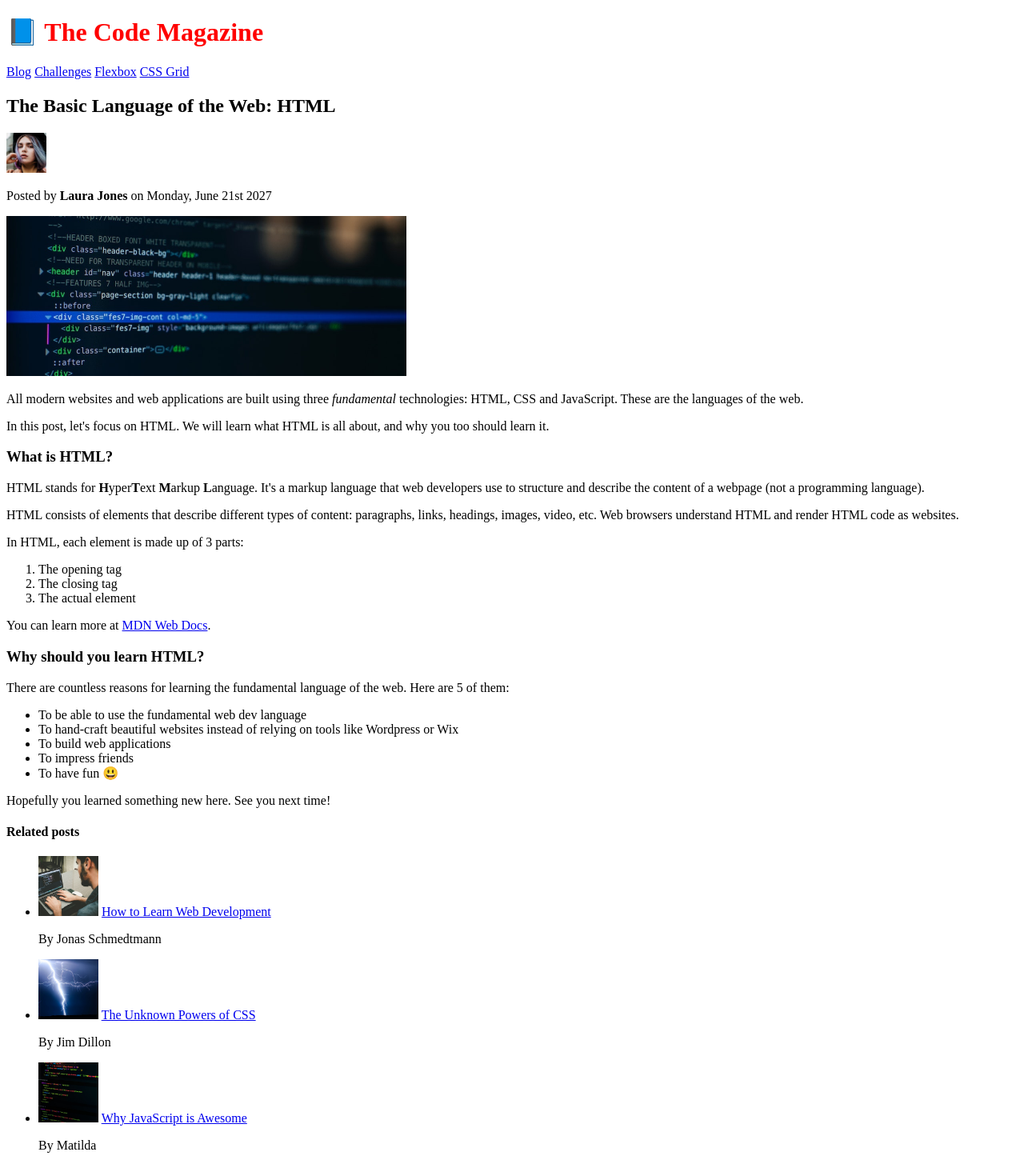
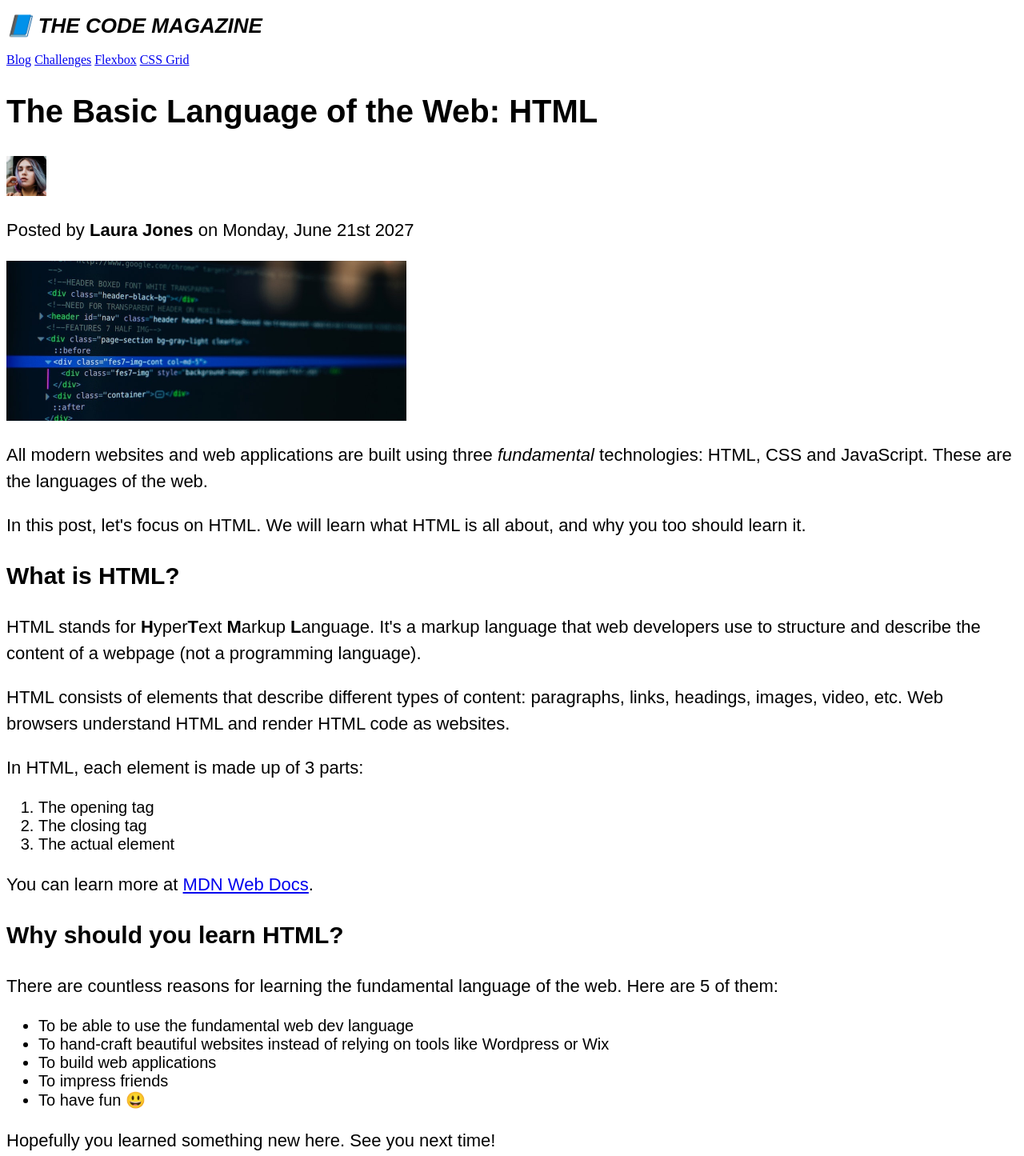
Before and after one commit to wakabibrian/HTML-and-CSS-Course-by-Jonas, a website: page 03-CSS-Fundamentals/index.html in a window 1280 px wide. Shown: the top 1445 px of the page at 80% size. Drawn offline with Linux system fonts and the light colour scheme.

Commit message:
feat: Styling Text

```diff
--- a/03-CSS-Fundamentals/style.css
+++ b/03-CSS-Fundamentals/style.css
@@ -1,4 +1,35 @@
 /* External CSS */
 h1 {
-  color: red;
+  font-size: 26px;
+  font-family: sans-serif;
+  text-transform: uppercase;
+  font-style: italic;
 }
+
+h2 {
+  font-size: 40px;
+  font-family: sans-serif;
+}
+
+h3 {
+  font-size: 30px;
+  font-family: sans-serif;
+}
+
+h4 {
+  font-size: 20px;
+  font-family: sans-serif;
+  text-transform: uppercase;
+  text-align: center; /*Align with its parent element*/
+}
+
+p {
+  font-size: 22px;
+  font-family: sans-serif;
+  line-height: 1.5;
+}
+
+li {
+  font-family: sans-serif;
+  font-size: 20px;
+}
```
